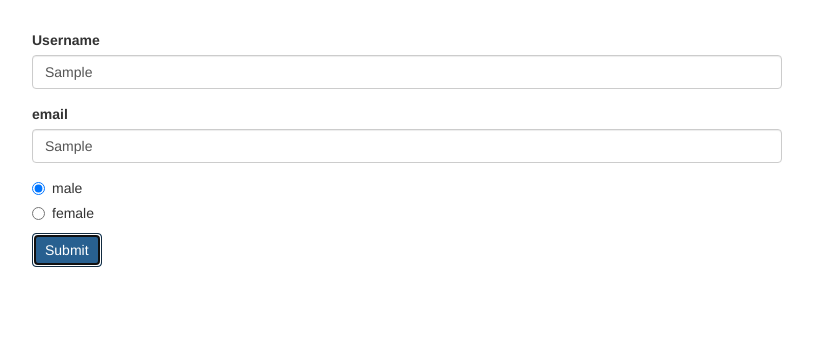
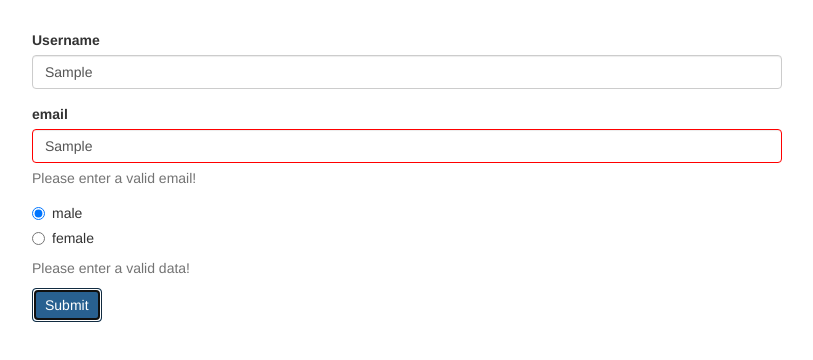
Before and after one commit to towficaziz/forms-reactive, an Angular app: page / in a window 1280 px wide. Both pictures are taken after typing "Sample", "Sample" into the empty fields and a click on the button "Submit". Shown: the top 360 px of the page, without its empty margins (233-1046 px from the left). Built offline with nearby package versions, Linux system fonts and the light colour scheme.

Commit message:
Getting access to controlls

```diff
--- a/src/app/app.component.css
+++ b/src/app/app.component.css
@@ -1,3 +1,7 @@
 .container {
   margin-top: 30px;
 }
+
+input.ng-invalid.ng-touched {
+  border: 1px solid red;
+}
--- a/src/app/app.component.html
+++ b/src/app/app.component.html
@@ -9,6 +9,9 @@
             id="username"
             formControlName="username"
             class="form-control">
+            <span
+            *ngIf="!signupForm.get('username').valid && signupForm.get('username').touched"
+            class="help-block"> Please enter a valid username!</span>
         </div>
         <div class="form-group">
           <label for="email">email</label>
@@ -17,6 +20,9 @@
             id="email"
             formControlName="email"
             class="form-control">
+            <span
+            *ngIf="!signupForm.get('email').valid && signupForm.get('email').touched"
+            class="help-block"> Please enter a valid email!</span>
         </div>
         <div class="radio" *ngFor="let gender of genders">
           <label>
@@ -26,6 +32,9 @@
               [value]="gender">{{ gender }}
           </label>
         </div>
+        <span
+            *ngIf="!signupForm.valid && signupForm.touched"
+            class="help-block"> Please enter a valid data!</span>
         <button class="btn btn-primary" type="submit">Submit</button>
       </form>
     </div>
```
